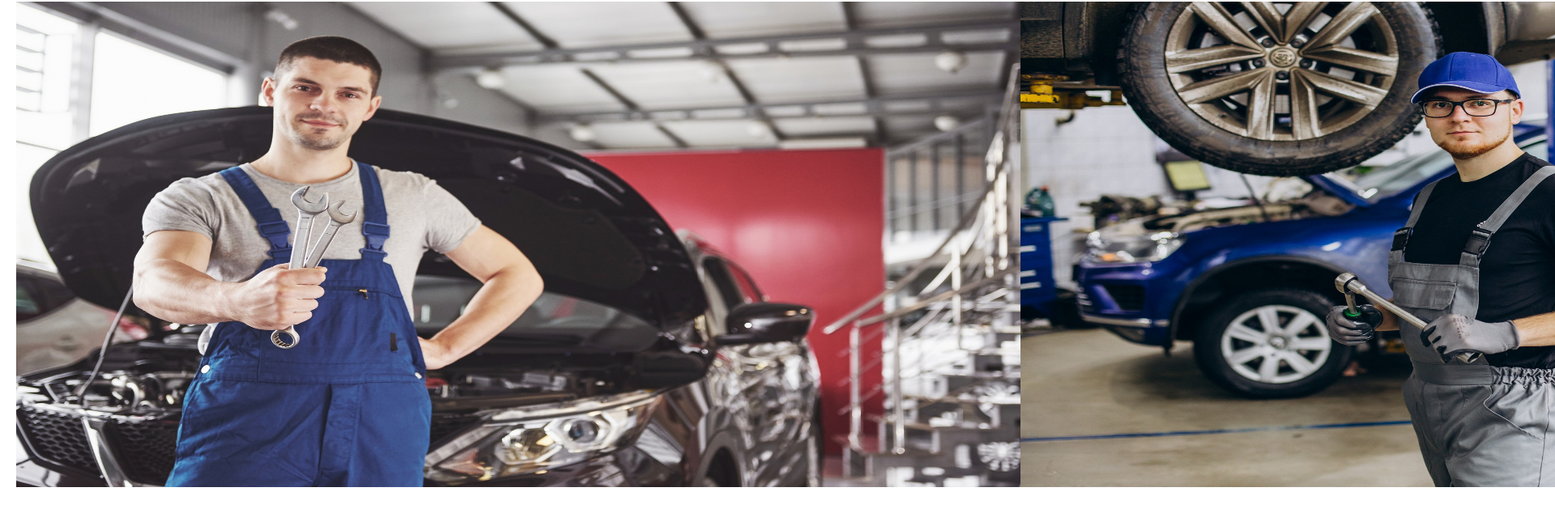
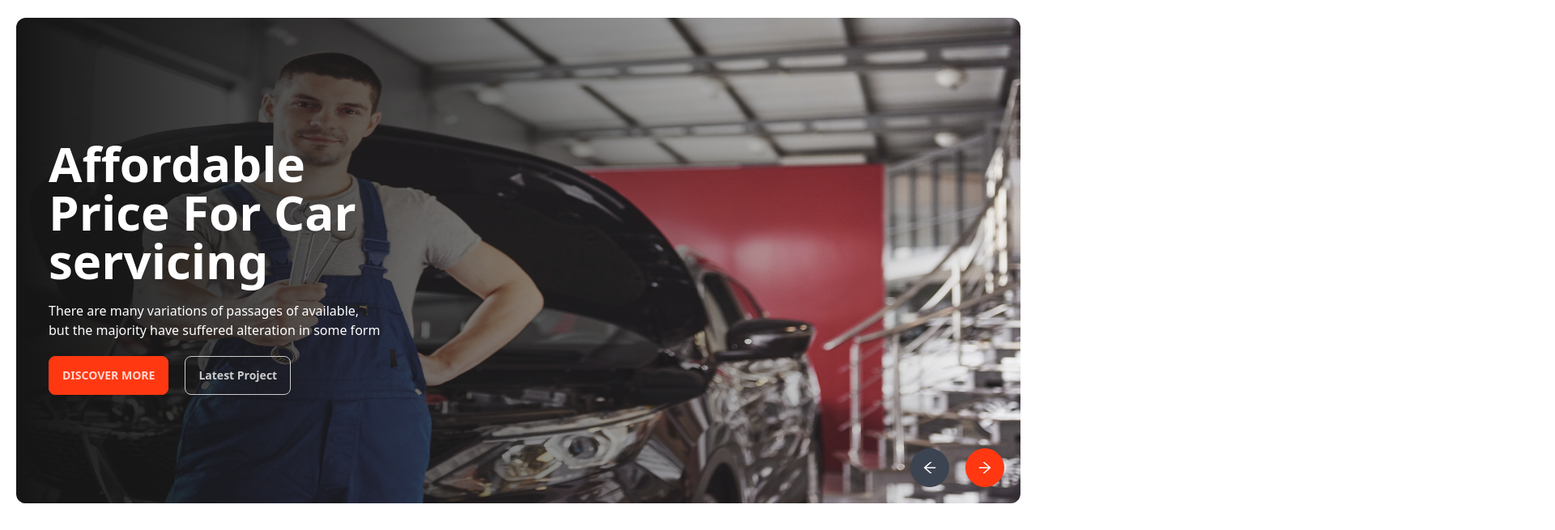
Before and after one commit to Ndhossain/Genius-Car-Client, a React (Create React App) app: page / in a window 1280 px wide. Shown: the part 101-756 px from the top of the page at 81% size, 1920 px wide, since content can reach past the window. Built offline with nearby package versions, Linux system fonts and the light colour scheme.

Commit message:
header section done

```diff
--- a/package.json
+++ b/package.json
@@ -9,6 +9,7 @@
     "daisyui": "^2.36.1",
     "react": "^18.2.0",
     "react-dom": "^18.2.0",
+    "react-icons": "^4.6.0",
     "react-router-dom": "^6.4.2",
     "react-scripts": "5.0.1",
     "web-vitals": "^2.1.0"
--- /dev/null
+++ b/src/components/common/BannerItem.jsx
@@ -0,0 +1,34 @@
+import React from 'react';
+
+function BannerItem({ image }) {
+    return (
+        <div className="flex basis-full grow-0 shrink-0 duration-300 relative">
+            <div className="img-gradient w-full">
+                <img className="sm:h-[600px] h-[400px] w-full" src={image} alt="banner" />
+            </div>
+            <div className="absolute mt-5 sm:mt-0 text-white bottom-0 top-0 sm:top-0 sm:bottom-1/2 translate-y-0 sm:translate-y-1/2 flex flex-col gap-5 left-5 sm:left-10">
+                <h1 className="text-4xl md:text-6xl font-bold">
+                    Affordable <br /> Price For Car <br /> servicing
+                </h1>
+                <p>
+                    There are many variations of passages of available, <br /> but the majority have
+                    suffered alteration in some form
+                </p>
+                <div className="flex gap-2 sm:gap-5">
+                    <button type="button" className="btn btn-primary">
+                        Discover More
+                    </button>
+                    <button
+                        data-theme="black"
+                        type="button"
+                        className="btn btn-outline btn-light rounded-lg capitalize"
+                    >
+                        Latest Project
+                    </button>
+                </div>
+            </div>
+        </div>
+    );
+}
+
+export default BannerItem;
--- a/src/components/layout/Layout.jsx
+++ b/src/components/layout/Layout.jsx
@@ -7,7 +7,7 @@ function Layout() {
     return (
         <>
             <Navbar />
-            <main className="container mx-auto min-h-screen px-5">
+            <main data-theme="light" className="container mx-auto min-h-screen px-5">
                 <Outlet />
             </main>
             <Footer />
--- a/src/components/pages/Home/Banner.jsx
+++ b/src/components/pages/Home/Banner.jsx
@@ -1,34 +1,52 @@
 /* eslint-disable no-unused-vars */
-import React from 'react';
+import React, { useState } from 'react';
+import { AiOutlineArrowLeft, AiOutlineArrowRight } from 'react-icons/ai';
 import banner1 from '../../../assets/images/banner/1.jpg';
 import banner2 from '../../../assets/images/banner/2.jpg';
 import banner3 from '../../../assets/images/banner/3.jpg';
 import banner4 from '../../../assets/images/banner/4.jpg';
 import banner5 from '../../../assets/images/banner/5.jpg';
 import banner6 from '../../../assets/images/banner/6.jpg';
+import BannerItem from '../../common/BannerItem';
+import './BannerImageOverlay.css';
 
 function Banner() {
+    const [carrousel, setCarrousel] = useState(0);
+    const rightClick = () => {
+        if (carrousel > -500) {
+            setCarrousel((prev) => prev - 100);
+        }
+    };
+    const leftClick = () => {
+        if (carrousel < 0) {
+            setCarrousel((prev) => prev + 100);
+        }
+    };
     return (
-        <div className="relative">
-            <div className="w-full absolute flex">
-                <div className="flex basis-full grow-0 shrink-0">
-                    <img className="sm:h-[600px] h-[400px] w-full" src={banner1} alt="banner" />
-                </div>
-                <div className="flex basis-full grow-0 shrink-0">
-                    <img className="sm:h-[600px] h-[400px] w-full" src={banner2} alt="banner" />
-                </div>
-                <div className="flex basis-full grow-0 shrink-0">
-                    <img className="sm:h-[600px] h-[400px] w-full" src={banner3} alt="banner" />
-                </div>
-                <div className="flex basis-full grow-0 shrink-0">
-                    <img className="sm:h-[600px] h-[400px] w-full" src={banner4} alt="banner" />
-                </div>
-                <div className="flex basis-full grow-0 shrink-0">
-                    <img className="sm:h-[600px] h-[400px] w-full" src={banner5} alt="banner" />
-                </div>
-                <div className="flex basis-full grow-0 shrink-0">
-                    <img className="sm:h-[600px] h-[400px] w-full" src={banner6} alt="banner" />
-                </div>
+        <div className="relative rounded-xl overflow-hidden w-full sm:h-[600px] h-[400px] mt-5">
+            <div style={{ left: `${carrousel}%` }} className="w-full absolute flex duration-300">
+                <BannerItem image={banner1} />
+                <BannerItem image={banner2} />
+                <BannerItem image={banner3} />
+                <BannerItem image={banner4} />
+                <BannerItem image={banner5} />
+                <BannerItem image={banner6} />
+            </div>
+            <div className="absolute bottom-5 right-5 flex gap-5">
+                <button
+                    type="button"
+                    onClick={leftClick}
+                    className={`btn btn-circle ${carrousel === 0 ? '' : 'btn-primary'}`}
+                >
+                    <AiOutlineArrowLeft size={20} color="white" />
+                </button>
+                <button
+                    type="button"
+                    onClick={rightClick}
+                    className={`btn btn-circle ${carrousel === -500 ? '' : 'btn-primary'}`}
+                >
+                    <AiOutlineArrowRight size={20} color="white" />
+                </button>
             </div>
         </div>
     );
--- /dev/null
+++ b/src/components/pages/Home/BannerImageOverlay.css
@@ -0,0 +1,15 @@
+.img-gradient:after {
+  content: "";
+  position: absolute;
+  left: 0;
+  top: 0;
+  width: 100%;
+  height: 100%;
+  display: inline-block;
+  background: -moz-linear-gradient(90deg, #151515 0%, rgba(21, 21, 21, 0) 100%); /* FF3.6+ */
+  background: -webkit-gradient(90deg, #151515 0%, rgba(21, 21, 21, 0) 100%); /* Chrome,Safari4+ */
+  background: -webkit-linear-gradient(90deg, #151515 0%, rgba(21, 21, 21, 0) 100%); /* Chrome10+,Safari5.1+ */
+  background: -o-linear-gradient(90deg, #151515 0%, rgba(21, 21, 21, 0) 100%); /* Opera 11.10+ */
+  background: -ms-linear-gradient(90deg, #151515 0%, rgba(21, 21, 21, 0) 100%); /* IE10+ */
+  background: linear-gradient(90deg, #151515 0%, rgba(21, 21, 21, 0) 100%); /* W3C */
+}
```
Also changed, not shown: 1 other file (tests, documents, lock files or other folders).
